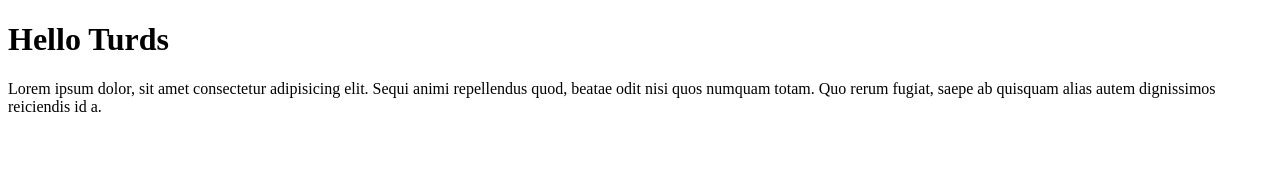
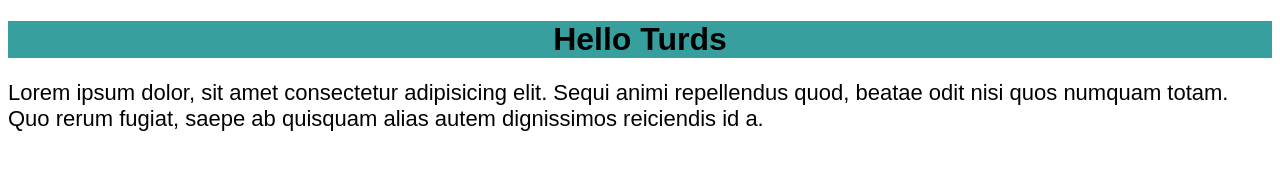
Before and after one commit to StuvaScript/Practice-6-10-22, a plain HTML site: page index.html in a window 1280 px wide. Drawn offline with Linux system fonts and the light colour scheme.

Commit message:
Add some style with css
Page was looking a little boring so I spiced things up a bit!

```diff
--- a/index.html
+++ b/index.html
@@ -3,10 +3,11 @@
     <head>
         <meta charset="utf-8">
         <title>Practice 6.10.22</title>
+        <link rel="stylesheet" href="./style.css">
     </head>
     <body>
         <h1>Hello Turds</h1>
-        <p>Lorem ipsum dolor, sit amet consectetur adipisicing elit. Sequi animi repellendus quod, beatae odit nisi quos numquam totam. Quo rerum fugiat, saepe ab quisquam alias autem dignissimos reiciendis id a.
+        <p class="opening">Lorem ipsum dolor, sit amet consectetur adipisicing elit. Sequi animi repellendus quod, beatae odit nisi quos numquam totam. Quo rerum fugiat, saepe ab quisquam alias autem dignissimos reiciendis id a.
         </p>
     </body>
 </html>
--- a/style.css
+++ b/style.css
@@ -0,0 +1,19 @@
+
+/* global selectors */
+
+* {
+    font-family: Arial, 'Trebuchet MS', sans-serif;
+}
+
+/* type selectors */
+
+h1 {
+    background-color: rgb(56, 159, 159);
+    text-align: center;
+}
+
+/* class selectors */
+
+.opening {
+    font-size: 22px;
+}
```
